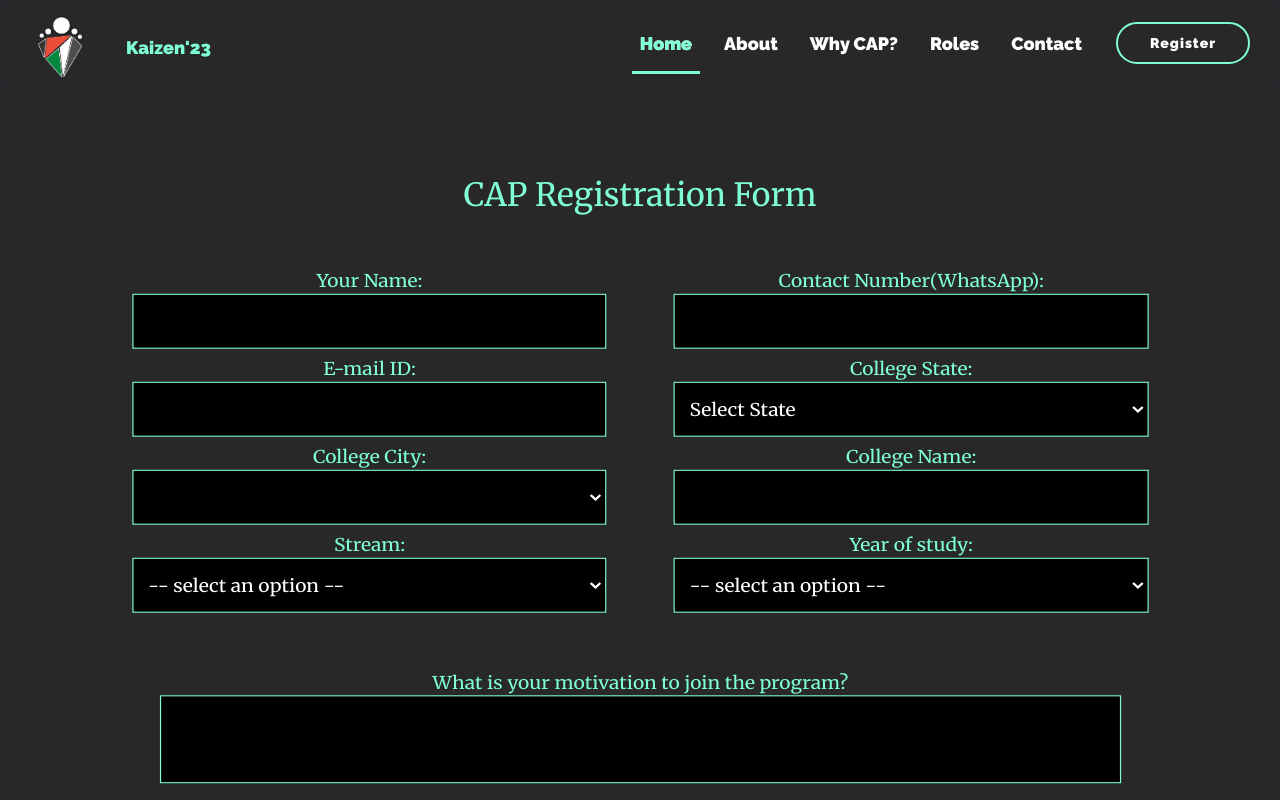
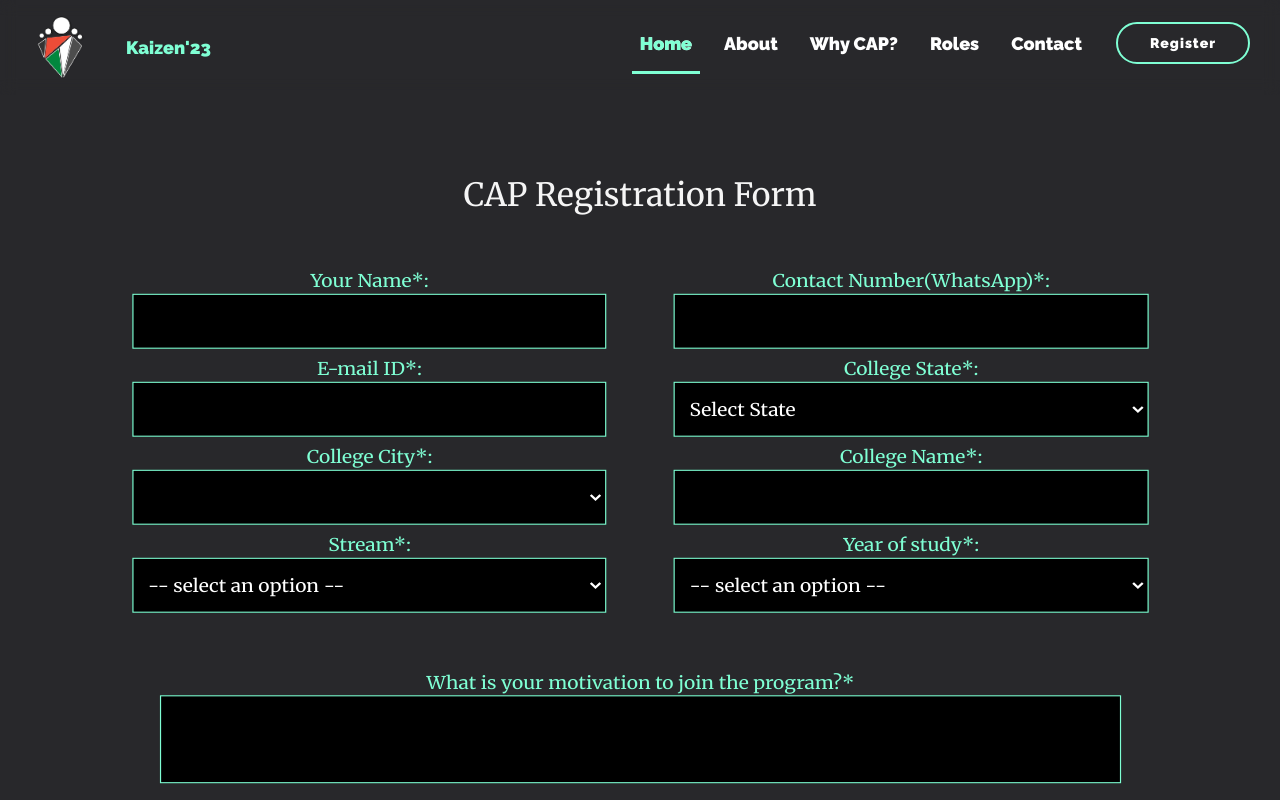
Before and after one commit to NSS-IIT-Delhi/Kaizen-23-CAP, a React (Create React App) app: page /form in a window 1280 px wide. Shown: the top 800 px of the page. Built offline with nearby package versions, Linux system fonts and the light colour scheme.

Commit message:
Corrected Kaizen Form

```diff
--- a/src/components/Kaizen Form/KaizenForm.jsx
+++ b/src/components/Kaizen Form/KaizenForm.jsx
@@ -135,7 +135,7 @@ export default class KaizenForm extends React.Component {
         return (
             <>                <section className="wrapper" id="formSec">
                 <div className="formDiv">
-                    <h2 className="subtitle" data-aos="fade-up" style={{color : "aquamarine"}}>
+                    <h2 className="subtitle" data-aos="fade-up">
                         CAP Registration Form
                     </h2>
                     <div className="content" id="bod">
@@ -153,7 +153,7 @@ export default class KaizenForm extends React.Component {
                                 <fieldset class="col-md-6">
                                     <div class="container">
                                         <label htmlFor="Name" data-aos="fade-up">
-                                            Your Name:
+                                            Your Name*:
                                         </label>
                                         <br />
                                         <input
@@ -170,7 +170,7 @@ export default class KaizenForm extends React.Component {
                                 <fieldset class="col-md-6">
                                     <div class="container">
                                         <label htmlFor="Mobile" data-aos="fade-up">
-                                            Contact Number(WhatsApp):
+                                            Contact Number(WhatsApp)*:
                                         </label>
                                         <br />
                                         <input
@@ -190,7 +190,7 @@ export default class KaizenForm extends React.Component {
                                 <fieldset className="pure-group" class="col-md-6">
                                     <div class="container">
                                         <label htmlFor="email" data-aos="fade-up">
-                                            E-mail ID:
+                                            E-mail ID*:
                                         </label>
                                         <br />
                                         <input
@@ -206,7 +206,7 @@ export default class KaizenForm extends React.Component {
                                 <fieldset className="pure-group" class="col-md-6">
                                     <div class="container">
                                         <label htmlFor="State" data-aos="fade-up">
-                                            College State:
+                                            College State*:
                                         </label>
                                         <br />
                                         <select
@@ -224,7 +224,7 @@ export default class KaizenForm extends React.Component {
                                     <fieldset className="pure-group" class="col-md-6">
                                     <div class="container">
                                         <label htmlFor="City" data-aos="fade-up">
-                                            College City:
+                                            College City*:
                                         </label>
                                         <br />
                                         <select id="state" required name="City" />
@@ -234,15 +234,16 @@ export default class KaizenForm extends React.Component {
                                 <fieldset className="pure-group" class="col-md-6">
                                     <div class="container">
                                         <label htmlFor="College" data-aos="fade-up">
-                                            College Name:
+                                            College Name*:
                                         </label>
                                         <br />
-                                        <input autoComplete="on" list="college name" />
+                                        <input name="college name" list="college name" required/>
                                         <datalist name="college name" id="college name">
                                             <option disabled="" selected="" value="">
                                                 {" "}
                                                 -- select an option --{" "}
                                             </option>
+                                            <option>Other</option>
                                             <option>
                                                 A Radiant Institute of Management and Technology - [ARIMT], Meerut
                                             </option>
@@ -3641,6 +3642,7 @@ export default class KaizenForm extends React.Component {
                                                 École Intuit Lab - French Institute of Design, Digital &amp;
                                                 Strategy, New Delhi
                                             </option>
+
                                         </datalist>
                                     </div>
                                 </fieldset>
@@ -3651,10 +3653,10 @@ export default class KaizenForm extends React.Component {
                                 <fieldset className="pure-group" class="col-md-6">
                                 <div class="container">
                                     <label htmlFor="Stream" data-aos="fade-up">
-                                        Stream:
+                                        Stream*:
                                     </label>
                                     <br />
-                                    <select name="Stream" id="Stream">
+                                    <select name="Stream" id="Stream" required>
                                         <option disabled="" selected="" value="">
                                             {" "}
                                             -- select an option --{" "}
@@ -3680,10 +3682,10 @@ export default class KaizenForm extends React.Component {
                                 <fieldset className="pure-group" class="col-md-6">
                                 <div class="container">
                                     <label htmlFor="Year" data-aos="fade-up">
-                                        Year of study:
+                                        Year of study*:
                                     </label>
                                     <br />
-                                    <select name="Year" id="Year">
+                                    <select name="Year" id="Year" required>
                                         <option disabled="" selected="" value="">
                                             {" "}
                                             -- select an option --{" "}
@@ -3702,7 +3704,7 @@ export default class KaizenForm extends React.Component {
                             <fieldset className="pure-group" class="col-md-12">
                             <div class="container">
                                 <label htmlFor="Motivation" data-aos="fade-up">
-                                    What is your motivation to join the program?
+                                    What is your motivation to join the program?*
                                 </label>
                                 <br />
                                 <textarea
@@ -3720,7 +3722,7 @@ export default class KaizenForm extends React.Component {
                                 <fieldset className="pure-group" class="col-md-4">
                                 <div class="container">
                                     <label htmlFor="Instagram" data-aos="fade-up">
-                                        Instagram Profile Link:
+                                        Instagram Profile Link*:
                                     </label>
                                     <br />
                                     <input
@@ -3736,7 +3738,7 @@ export default class KaizenForm extends React.Component {
                                 <fieldset className="pure-group" class="col-md-4 ">
                                 <div class="container">
                                     <label htmlFor="Linkedin" data-aos="fade-up">
-                                        LinkedIn Profile Link:
+                                        Linkedin Profile Link:
                                     </label>
                                     <br />
                                     <input type="text" id="Linkedin" name="Linkedin" data-aos="fade-up" />
```
